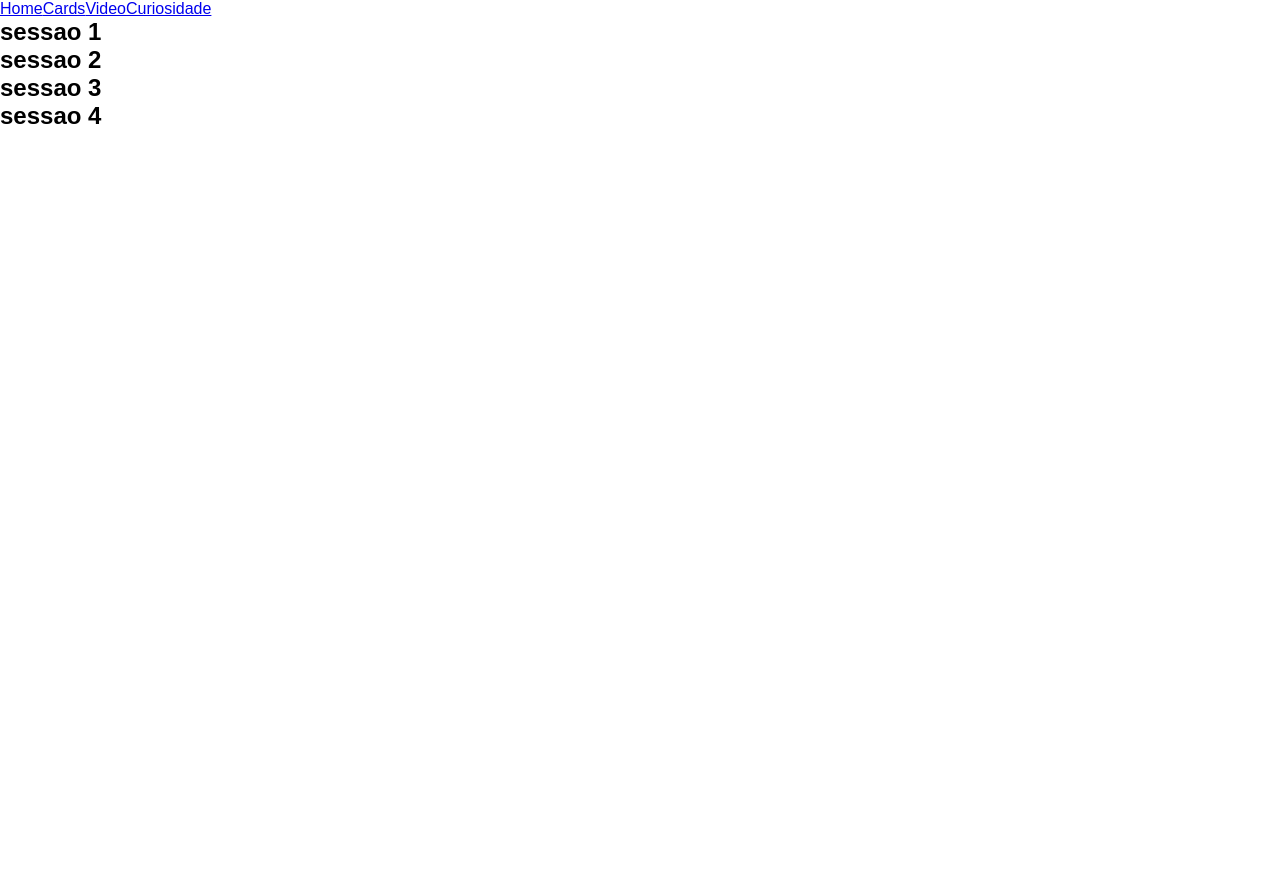
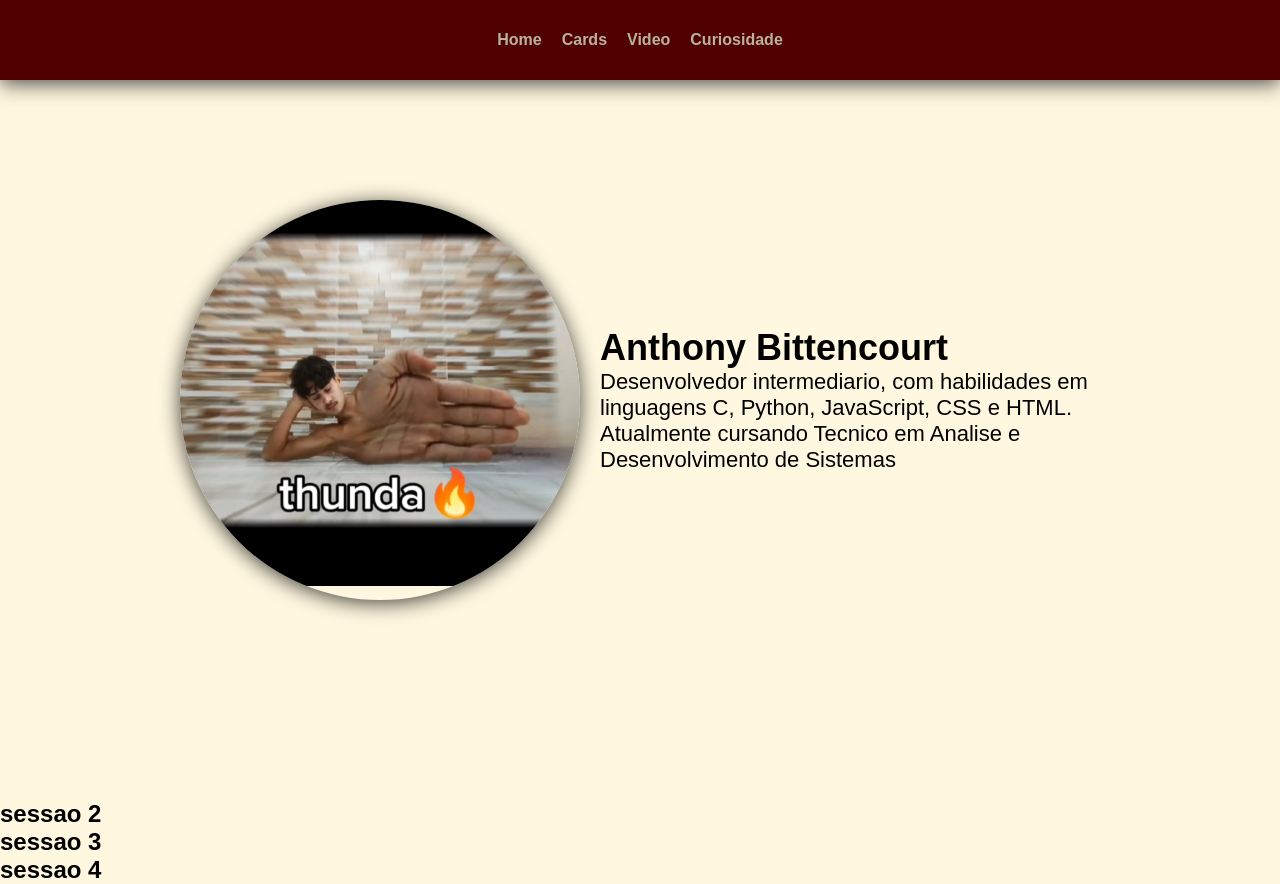
Before and after one commit to AnthonyBittencourt/portifolio-Anthony, a React (Vite) app: page / in a window 1280 px wide. Before the commit the page ends 800 px from the top, so only its background shows below. Built offline with nearby package versions, Linux system fonts and the light colour scheme.

Commit message:
Add files via upload

```diff
--- a/src/App.jsx
+++ b/src/App.jsx
@@ -1,4 +1,5 @@
 import styles from'./App.module.css'
+import fotoperfil from '../public/foto1.png'
 
 function App() {
 
@@ -11,19 +12,25 @@ function App() {
         <a href="#s4">Curiosidade</a>
       </nav>
       <main>
-        <section>
-          <h2>sessao 1</h2>
+        <section className={styles.s1} id="s1">
+          <div className={styles.left}>
+            <img className={styles.imgPerfil} src={fotoperfil} alt=''/>
+          </div>
+          <div className={styles.right}>
+            <h2 className={styles.title}>Anthony Bittencourt</h2>
+            <p className={styles.paragraph}>Desenvolvedor intermediario, com habilidades em linguagens C, Python, JavaScript, CSS e HTML. Atualmente cursando Tecnico em Analise e Desenvolvimento de Sistemas</p>
+          </div>
         </section>
 
-        <section>
+        <section id="s2">
           <h2>sessao 2</h2>
         </section>
 
-        <section>
+        <section id="s3">
           <h2>sessao 3</h2>
         </section>
 
-        <section>
+        <section id="s4">
           <h2>sessao 4</h2>
         </section>
       </main>
--- a/src/App.module.css
+++ b/src/App.module.css
@@ -1,4 +1,76 @@
 .menu{
   display: flex;
   width: 100%;
+  position: fixed;
+  justify-content: center;
+  align-items: center;
+  height: 80px;
+  gap: 20px;
+  z-index: 999;
+  background-color: rgb(80, 0, 0);
+  box-shadow: 0px 3px 20px rgba(17, 17, 17, 0.788);
 }
+
+.s1{
+  background-color:rgb(255, 247, 223);
+  color: black;
+  height: 100vh;
+  display: flex;
+  flex-wrap: wrap;
+  justify-content: center;
+  align-items: center;
+  gap: 20px;
+}
+
+.left{
+  width: 400px;
+  height: 400px;
+  border-radius: 100% ;
+  overflow: hidden;
+  box-shadow: 0px 3px 20px rgba(17, 17, 17, 0.788);
+}
+
+.imgPerfil{
+  width: 300px;
+  height: 300px;
+  transition: all 200ms ease-in-out;
+}
+
+.imgPerfil:hover{
+  transform: scale(1.1);
+}
+
+.right{
+  width: 500px;
+}
+
+.imgPerfil{
+  width: 400px;
+  height: auto;
+}
+
+.title{
+  font-size: 36px;
+  font-weight: bold;
+}
+
+.paragraph{
+  font-size: 22px;
+}
+
+@media (width <= 768px){
+    .s1{
+      padding-top:20px;
+      gap: 0;
+    }
+
+    .left{
+      width: 300px;
+      height: 300px;
+    }
+
+    .right{
+      padding: 20px;
+      margin-top: -150px;
+    }
+}
--- a/src/index.css
+++ b/src/index.css
@@ -3,4 +3,23 @@
   padding: 0;
   box-sizing: border-box;
   font-family: Arial, Helvetica, sans-serif;
+  scroll-behavior: smooth;
 }
+
+body{
+  background-color: rgb(255, 247, 223);
+}
+
+a{
+  text-decoration: none;
+  color: rgb(232, 255, 221);
+  opacity: 0.7;
+  transition: all 200ms ease-in-out;
+  font-weight: bold;
+}
+
+a:hover{
+  cursor: pointer;
+  opacity: 1;
+  text-decoration: underline;
+}
```
Also changed, not shown: public/anthonydobigode.jpg (added), public/foto1.png (added).
